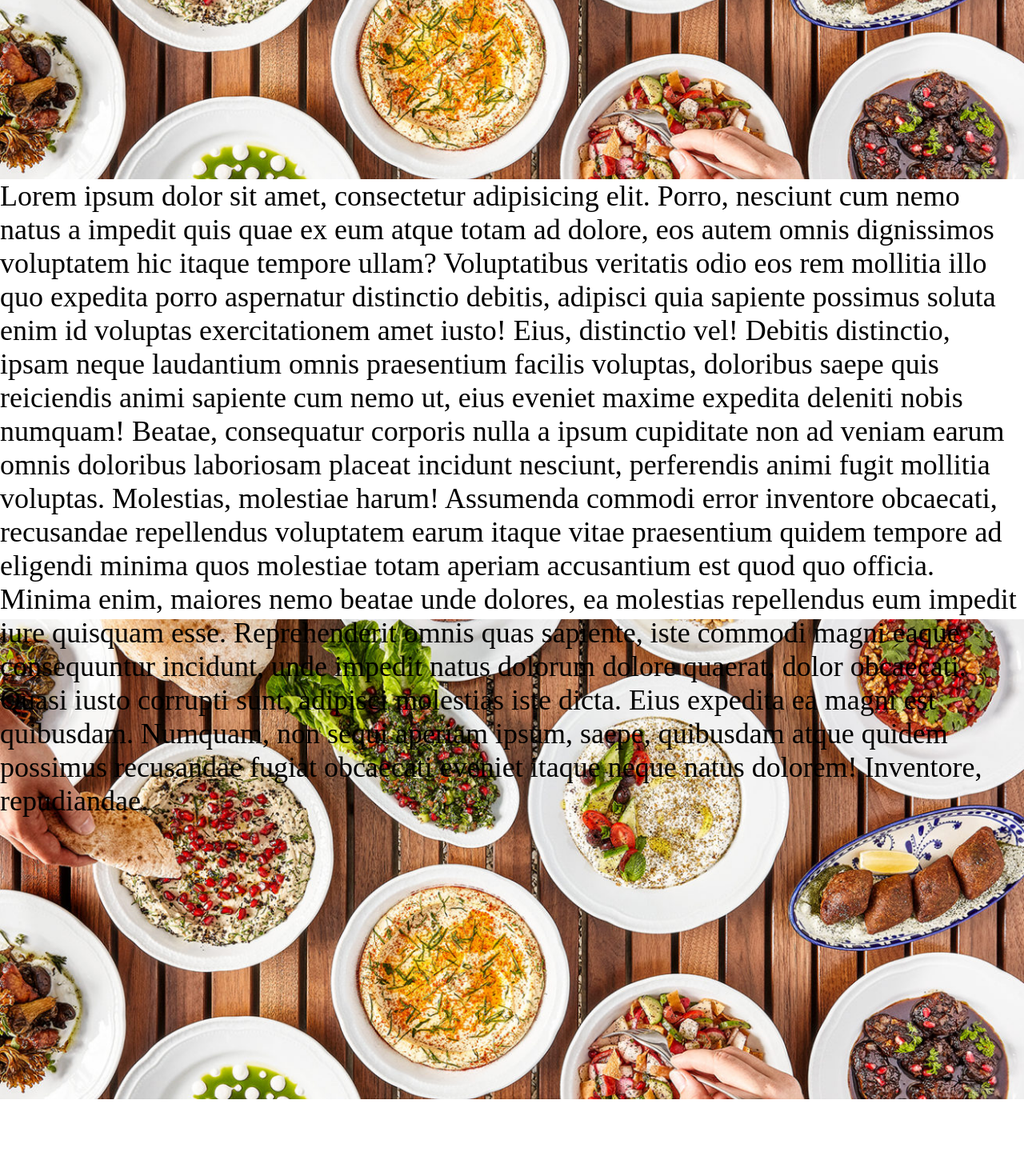
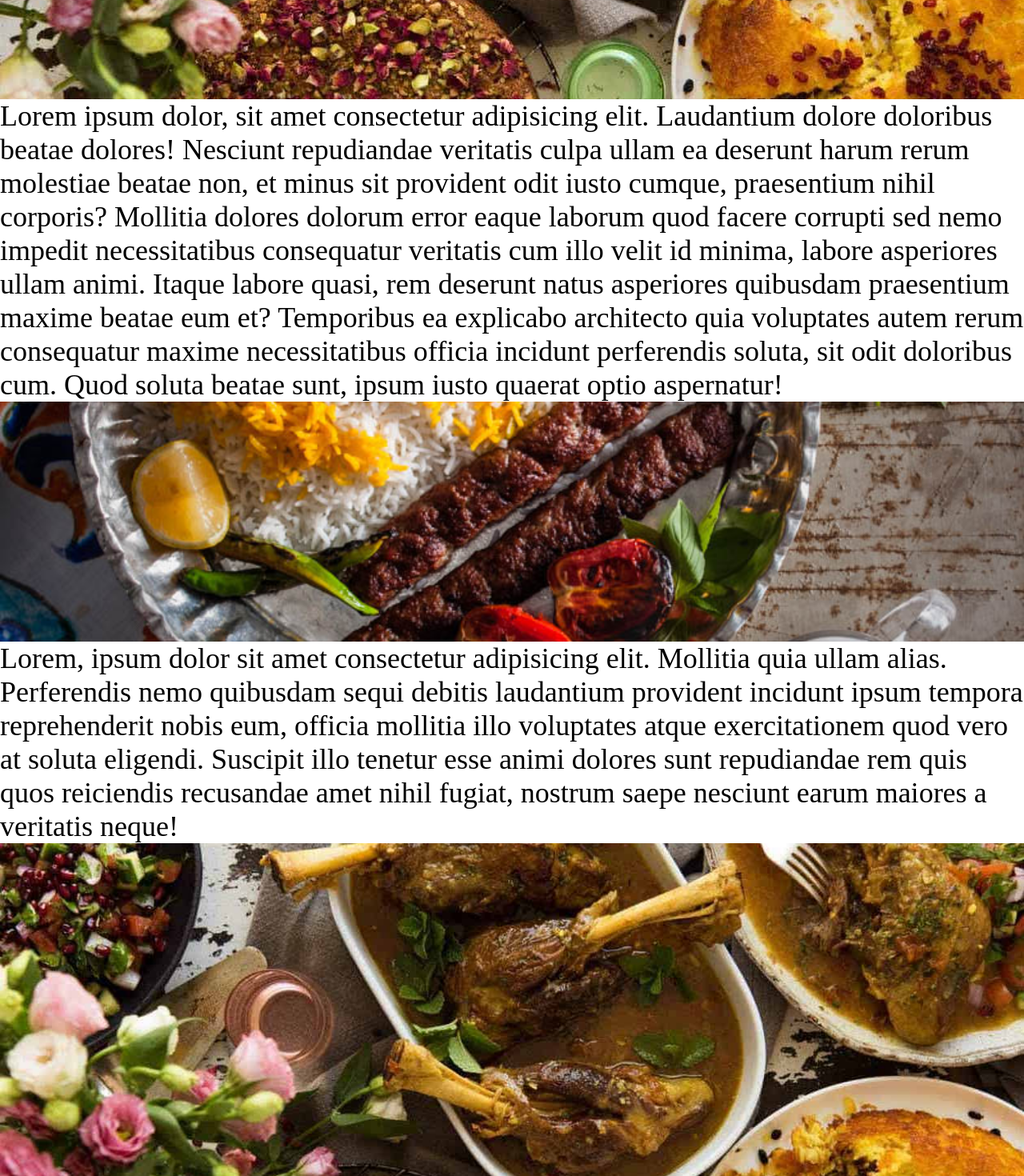
Before and after one commit to sns/restaurant, a React (Create React App) app in the folder client/: page / in a window 1280 px wide. Shown: the part 540-2010 px from the top of the page at 80% size. Before the commit the page ends 1914 px from the top, so only its background shows below. Built offline with nearby package versions, Linux system fonts and the light colour scheme; what redux-promise-middleware, typesafe-actions would draw is missing.

Commit message:
created hok gh-pages branch

```diff
--- a/client/package.json
+++ b/client/package.json
@@ -50,5 +50,6 @@
     "not dead",
     "not ie <= 11",
     "not op_mini all"
-  ]
+  ],
+  "homepage": "http://sns.github.io/restaurant"
 }
--- a/client/src/Common/Components/Home.tsx
+++ b/client/src/Common/Components/Home.tsx
@@ -2,11 +2,21 @@ import * as React from "react";
 
 const styles = {
   body: {
-    marginTop: 100
+    height: "100vh",
+    scrollBehavior: "smooth"
   } as React.CSSProperties,
   parallax: {
-    backgroundImage: `url('${process.env.PUBLIC_URL}/images/sofre1.jpg')`,
-    height: 600,
+    backgroundImage: `url('${process.env.PUBLIC_URL}/images/lambshanks1.jpg')`,
+    height: "600px",
+    width: "100%",
+    backgroundAttachment: "fixed",
+    backgroundPosition: "center",
+    backgroundRepeat: "no-repeat",
+    backgroundSize: "cover"
+  } as React.CSSProperties,
+  parallax1: {
+    backgroundImage: `url('${process.env.PUBLIC_URL}/images/kabob1.jpg')`,
+    height: "300px",
     width: "100%",
     backgroundAttachment: "fixed",
     backgroundPosition: "center",
@@ -14,7 +24,6 @@ const styles = {
     backgroundSize: "cover"
   } as React.CSSProperties,
   bodyContent: {
-    height: 550,
     fontSize: 36
   } as React.CSSProperties
 };
@@ -25,29 +34,27 @@ export class Home extends React.Component {
         <div style={styles.parallax} />
 
         <div style={styles.bodyContent}>
-          Lorem ipsum dolor sit amet, consectetur adipisicing elit. Porro,
-          nesciunt cum nemo natus a impedit quis quae ex eum atque totam ad
-          dolore, eos autem omnis dignissimos voluptatem hic itaque tempore
-          ullam? Voluptatibus veritatis odio eos rem mollitia illo quo expedita
-          porro aspernatur distinctio debitis, adipisci quia sapiente possimus
-          soluta enim id voluptas exercitationem amet iusto! Eius, distinctio
-          vel! Debitis distinctio, ipsam neque laudantium omnis praesentium
-          facilis voluptas, doloribus saepe quis reiciendis animi sapiente cum
-          nemo ut, eius eveniet maxime expedita deleniti nobis numquam! Beatae,
-          consequatur corporis nulla a ipsum cupiditate non ad veniam earum
-          omnis doloribus laboriosam placeat incidunt nesciunt, perferendis
-          animi fugit mollitia voluptas. Molestias, molestiae harum! Assumenda
-          commodi error inventore obcaecati, recusandae repellendus voluptatem
-          earum itaque vitae praesentium quidem tempore ad eligendi minima quos
-          molestiae totam aperiam accusantium est quod quo officia. Minima enim,
-          maiores nemo beatae unde dolores, ea molestias repellendus eum impedit
-          iure quisquam esse. Reprehenderit omnis quas sapiente, iste commodi
-          magni eaque consequuntur incidunt, unde impedit natus dolorum dolore
-          quaerat, dolor obcaecati. Quasi iusto corrupti sunt, adipisci
-          molestias iste dicta. Eius expedita ea magni est quibusdam. Numquam,
-          non sequi aperiam ipsum, saepe, quibusdam atque quidem possimus
-          recusandae fugiat obcaecati eveniet itaque neque natus dolorem!
-          Inventore, repudiandae.
+          Lorem ipsum dolor, sit amet consectetur adipisicing elit. Laudantium
+          dolore doloribus beatae dolores! Nesciunt repudiandae veritatis culpa
+          ullam ea deserunt harum rerum molestiae beatae non, et minus sit
+          provident odit iusto cumque, praesentium nihil corporis? Mollitia
+          dolores dolorum error eaque laborum quod facere corrupti sed nemo
+          impedit necessitatibus consequatur veritatis cum illo velit id minima,
+          labore asperiores ullam animi. Itaque labore quasi, rem deserunt natus
+          asperiores quibusdam praesentium maxime beatae eum et? Temporibus ea
+          explicabo architecto quia voluptates autem rerum consequatur maxime
+          necessitatibus officia incidunt perferendis soluta, sit odit doloribus
+          cum. Quod soluta beatae sunt, ipsum iusto quaerat optio aspernatur!
+        </div>
+        <div style={styles.parallax1} />
+        <div style={styles.bodyContent}>
+          Lorem, ipsum dolor sit amet consectetur adipisicing elit. Mollitia
+          quia ullam alias. Perferendis nemo quibusdam sequi debitis laudantium
+          provident incidunt ipsum tempora reprehenderit nobis eum, officia
+          mollitia illo voluptates atque exercitationem quod vero at soluta
+          eligendi. Suscipit illo tenetur esse animi dolores sunt repudiandae
+          rem quis quos reiciendis recusandae amet nihil fugiat, nostrum saepe
+          nesciunt earum maiores a veritatis neque!
         </div>
         <div style={styles.parallax} />
       </div>
```
Also changed, not shown: client/public/images/kabob1.jpg (added), client/public/images/lambshanks1.jpg (added).
